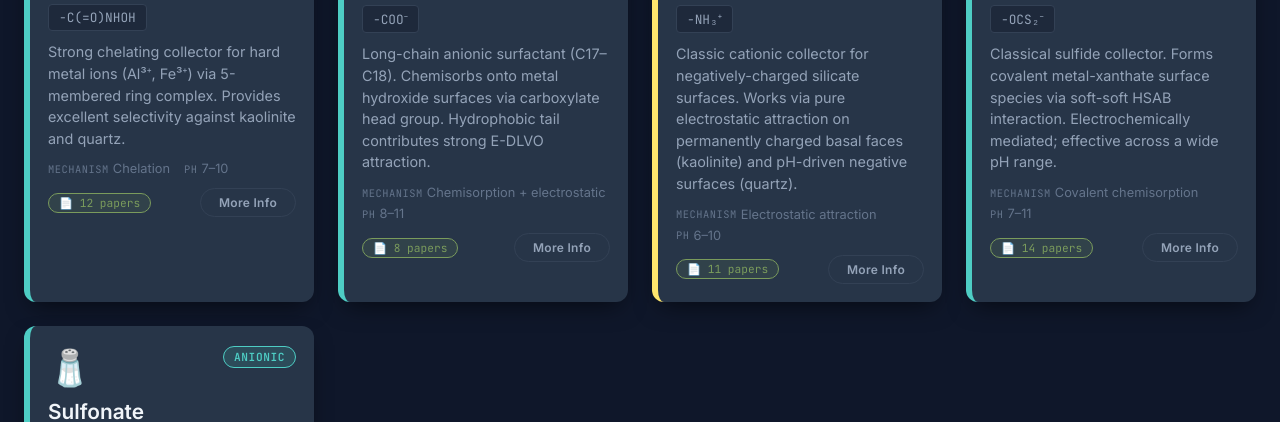
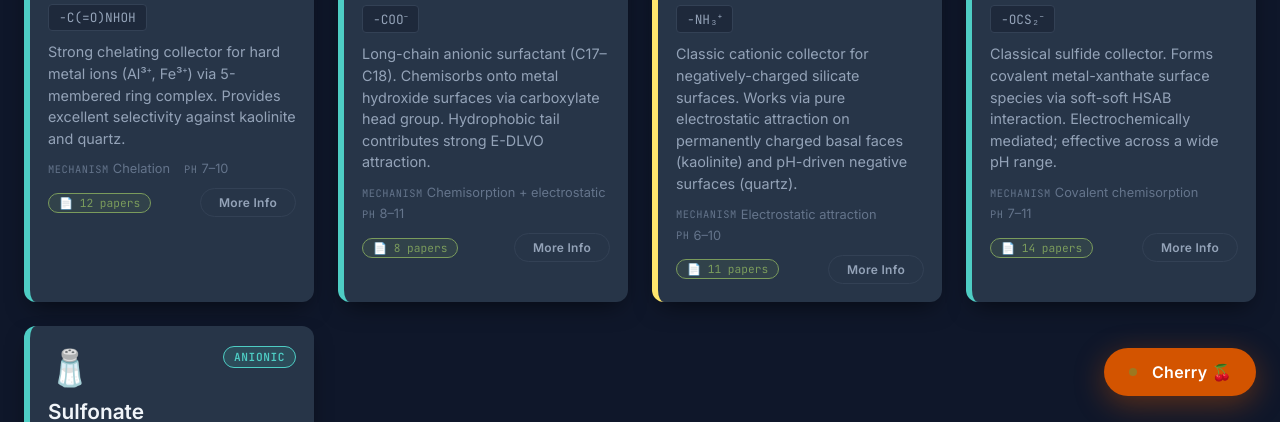
Before and after one commit to sixtus999/Flotation-bench, a website: page collectors.html in a window 1280 px wide. Shown: the part 380-802 px from the top of the page. Drawn offline with Linux system fonts and the light colour scheme.

Commit message:
Add Cherry AI Chat Widget to collectors.html

```diff
--- a/collectors.html
+++ b/collectors.html
@@ -1059,5 +1059,8 @@
 
     console.log('🫧 Collector Database — literature link added to Applications tab.');
   </script>
+
+   <!-- 🍒 Cherry AI Chat Widget -->
+  <script src="/chat-widget.js"></script>
 </body>
 </html>
```
